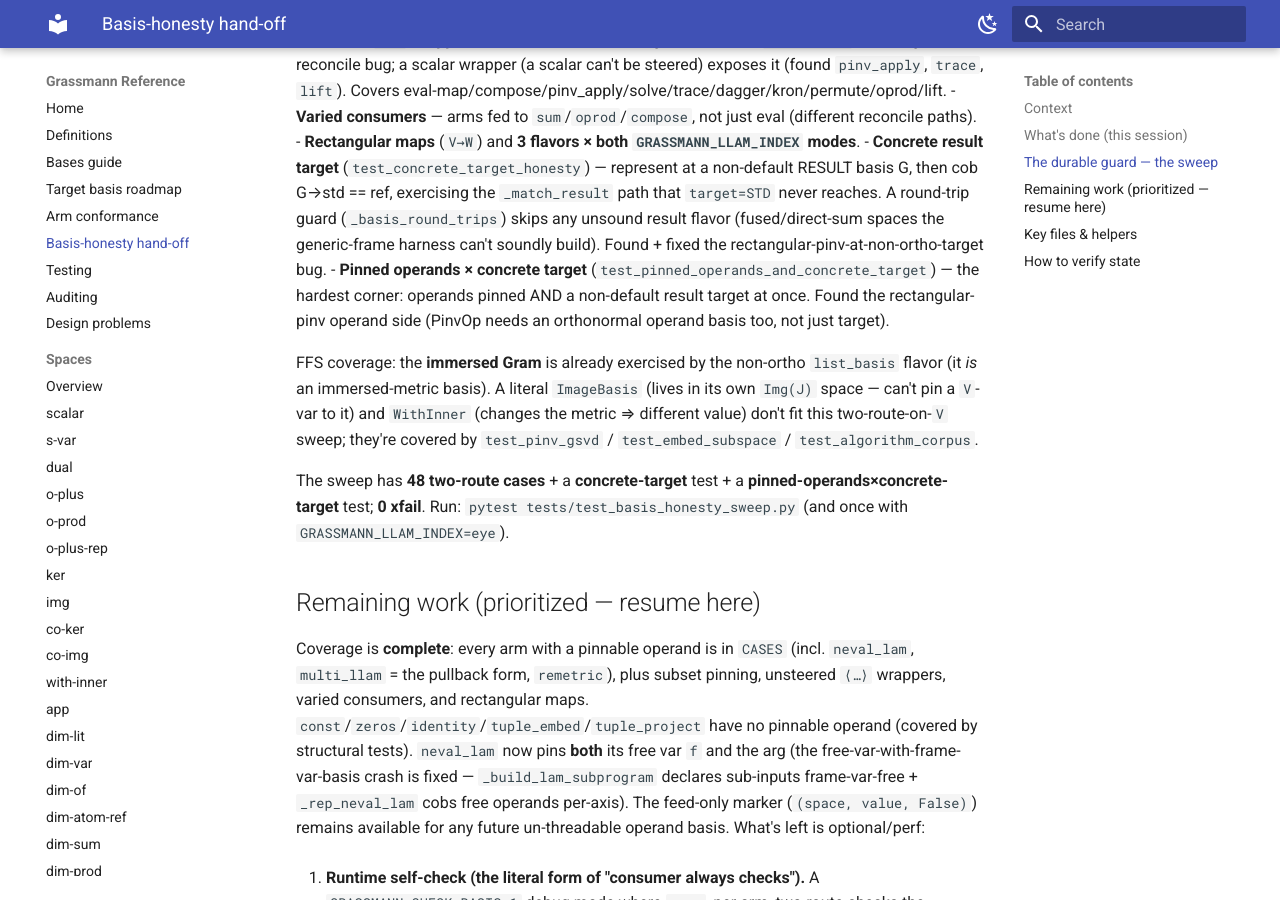
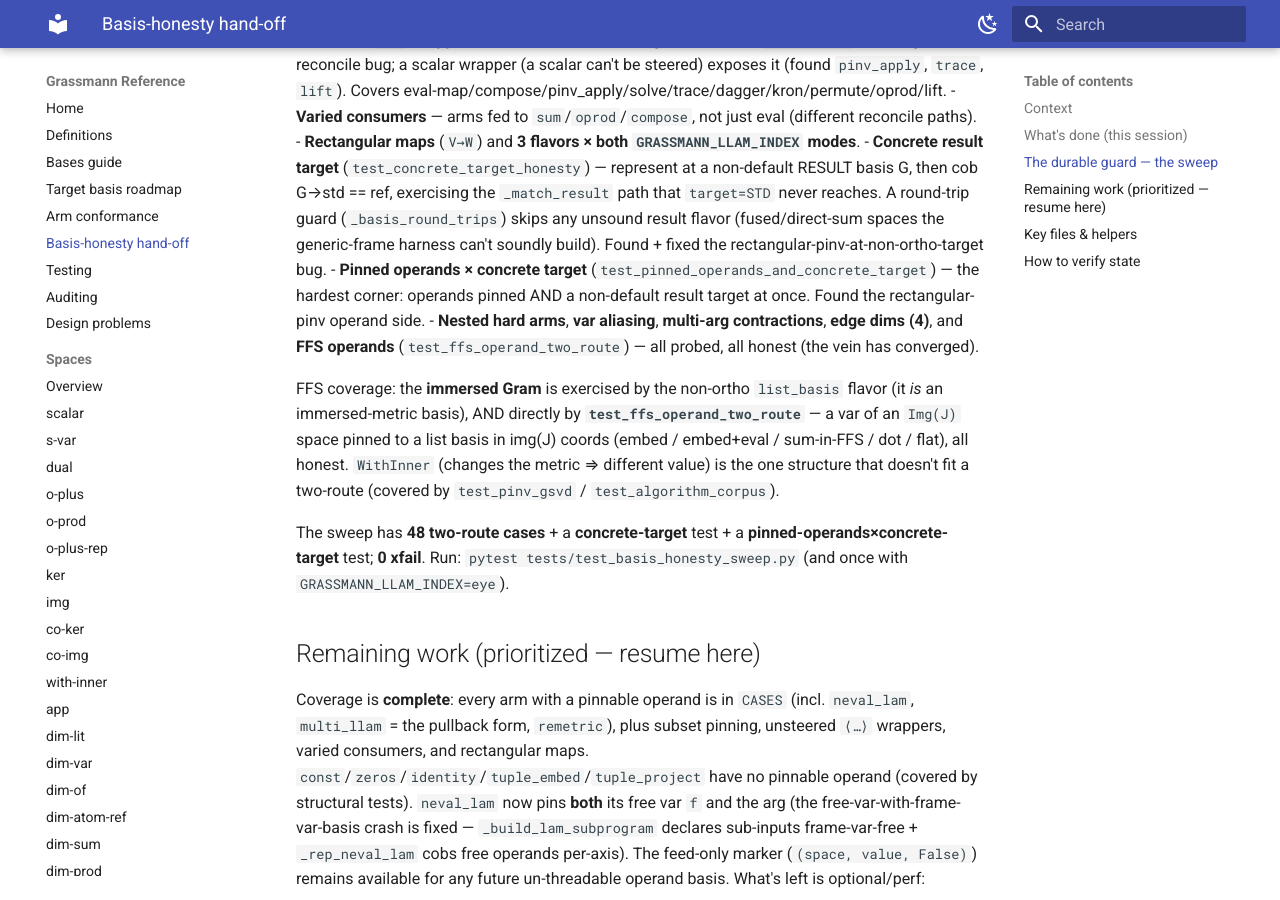
Before and after one commit to wraith1995/Grassmann, an MkDocs documentation site: the page built from docs/basis-honesty-handoff.md, in a window 1280 px wide and 900 px high, scrolled down 2522 px. Built offline with MkDocs 1.6.1 and Material for MkDocs 9.7.7, drawn with Linux system fonts in a browser that asks for light colours; some of the changed text lies outside the part shown.

Commit message:
docs: hand-off — 3 more probe rounds clean (nested/aliasing/dim/FFS); vein converged; suite 1369

```diff
--- a/docs/basis-honesty-handoff.md
+++ b/docs/basis-honesty-handoff.md
@@ -72,13 +72,15 @@ The sweep multiplies several **axes of variation**, each of which has caught a d
   round-trip guard (`_basis_round_trips`) skips any unsound result flavor (fused/direct-sum spaces the
   generic-frame harness can't soundly build). Found + fixed the rectangular-pinv-at-non-ortho-target bug.
 - **Pinned operands × concrete target** (`test_pinned_operands_and_concrete_target`) — the hardest
-  corner: operands pinned AND a non-default result target at once. Found the rectangular-pinv operand
-  side (PinvOp needs an orthonormal operand basis too, not just target).
+  corner: operands pinned AND a non-default result target at once. Found the rectangular-pinv operand side.
+- **Nested hard arms**, **var aliasing**, **multi-arg contractions**, **edge dims (4)**, and **FFS
+  operands** (`test_ffs_operand_two_route`) — all probed, all honest (the vein has converged).
 
-FFS coverage: the **immersed Gram** is already exercised by the non-ortho `list_basis` flavor (it *is*
-an immersed-metric basis). A literal `ImageBasis` (lives in its own `Img(J)` space — can't pin a
-`V`-var to it) and `WithInner` (changes the metric ⇒ different value) don't fit this two-route-on-`V`
-sweep; they're covered by `test_pinv_gsvd` / `test_embed_subspace` / `test_algorithm_corpus`.
+FFS coverage: the **immersed Gram** is exercised by the non-ortho `list_basis` flavor (it *is* an
+immersed-metric basis), AND directly by **`test_ffs_operand_two_route`** — a var of an `Img(J)` space
+pinned to a list basis in img(J) coords (embed / embed+eval / sum-in-FFS / dot / flat), all honest.
+`WithInner` (changes the metric ⇒ different value) is the one structure that doesn't fit a two-route
+(covered by `test_pinv_gsvd` / `test_algorithm_corpus`).
 
 The sweep has **48 two-route cases** + a **concrete-target** test + a **pinned-operands×concrete-target** test; **0 xfail**. Run: `pytest tests/test_basis_honesty_sweep.py` (and once
 with `GRASSMANN_LLAM_INDEX=eye`).
```
Also changed, not shown: other parts of docs/basis-honesty-handoff.md (+1 -1 lines).
